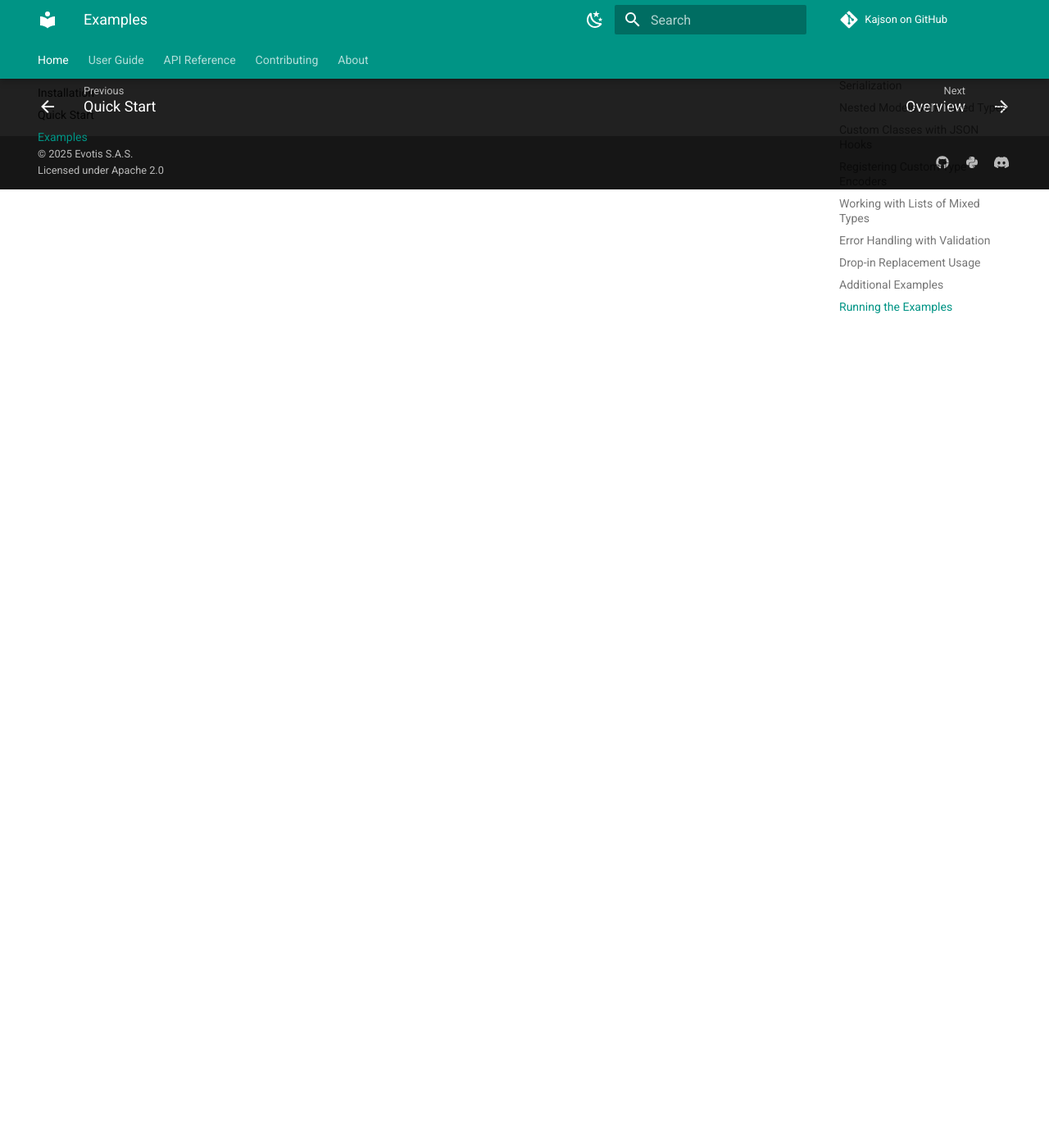
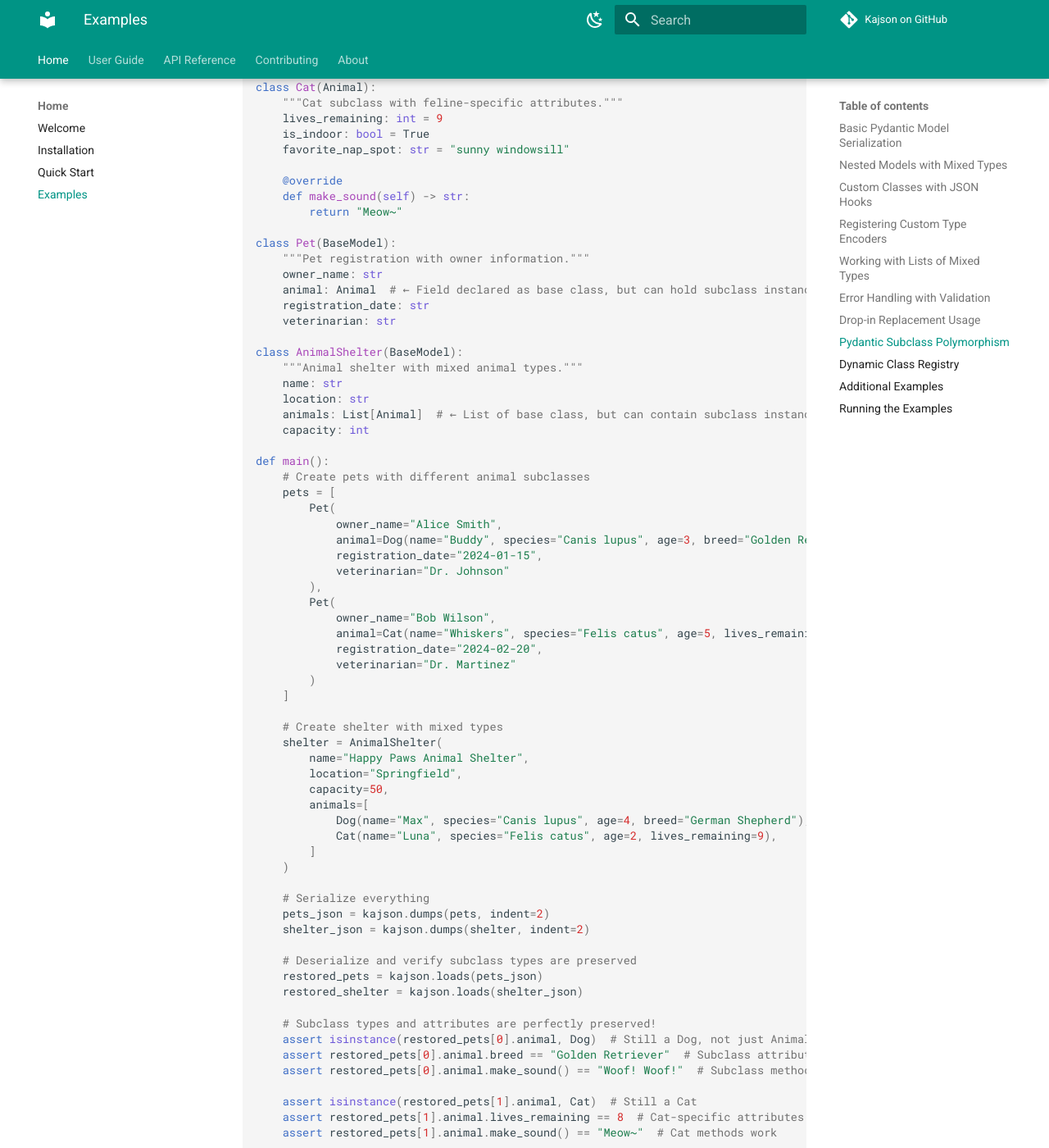
Before and after one commit to Pipelex/kajson, an MkDocs documentation site: the page built from docs/pages/examples/index.md, in a window 1280 px wide and 1400 px high, scrolled down 6657 px. Shown: the whole window at 82% size. Built offline with MkDocs 1.6.1 and Material for MkDocs 9.7.7, drawn with Linux system fonts in a browser that asks for light colours; comment, search, counter and statistics services are not loaded; some of the changed text lies outside the part shown.

Commit message:
Test & docs for class polymorphism

````diff
--- a/docs/pages/examples/index.md
+++ b/docs/pages/examples/index.md
@@ -293,6 +293,168 @@ if __name__ == "__main__":
     main()
 ```
 
+## Pydantic Subclass Polymorphism
+
+**Source:** [`ex_15_pydantic_subclass_polymorphism.py`](https://github.com/PipelexLab/kajson/blob/main/examples/ex_15_pydantic_subclass_polymorphism.py)
+
+Demonstrates Kajson's powerful ability to preserve exact subclass types during serialization, even when fields are declared with base class types. This is perfect for polymorphic APIs, plugin architectures, and complex data modeling.
+
+```python
+from typing import List
+from typing_extensions import override
+from pydantic import BaseModel, Field
+from kajson import kajson, kajson_manager
+
+class Animal(BaseModel):
+    """Base animal class with common attributes."""
+    name: str
+    species: str
+    age: int
+
+    def make_sound(self) -> str:
+        return "Some generic animal sound"
+
+class Dog(Animal):
+    """Dog subclass with breed-specific attributes."""
+    breed: str
+    is_good_boy: bool = True
+    favorite_toy: str = "tennis ball"
+
+    @override
+    def make_sound(self) -> str:
+        return "Woof! Woof!"
+
+class Cat(Animal):
+    """Cat subclass with feline-specific attributes."""
+    lives_remaining: int = 9
+    is_indoor: bool = True
+    favorite_nap_spot: str = "sunny windowsill"
+
+    @override
+    def make_sound(self) -> str:
+        return "Meow~"
+
+class Pet(BaseModel):
+    """Pet registration with owner information."""
+    owner_name: str
+    animal: Animal  # ← Field declared as base class, but can hold subclass instances
+    registration_date: str
+    veterinarian: str
+
+class AnimalShelter(BaseModel):
+    """Animal shelter with mixed animal types."""
+    name: str
+    location: str
+    animals: List[Animal]  # ← List of base class, but can contain subclass instances
+    capacity: int
+
+def main():
+    # Create pets with different animal subclasses
+    pets = [
+        Pet(
+            owner_name="Alice Smith",
+            animal=Dog(name="Buddy", species="Canis lupus", age=3, breed="Golden Retriever"),
+            registration_date="2024-01-15",
+            veterinarian="Dr. Johnson"
+        ),
+        Pet(
+            owner_name="Bob Wilson",
+            animal=Cat(name="Whiskers", species="Felis catus", age=5, lives_remaining=8),
+            registration_date="2024-02-20",
+            veterinarian="Dr. Martinez"
+        )
+    ]
+
+    # Create shelter with mixed types
+    shelter = AnimalShelter(
+        name="Happy Paws Animal Shelter",
+        location="Springfield",
+        capacity=50,
+        animals=[
+            Dog(name="Max", species="Canis lupus", age=4, breed="German Shepherd"),
+            Cat(name="Luna", species="Felis catus", age=2, lives_remaining=9),
+        ]
+    )
+
+    # Serialize everything
+    pets_json = kajson.dumps(pets, indent=2)
+    shelter_json = kajson.dumps(shelter, indent=2)
+
+    # Deserialize and verify subclass types are preserved
+    restored_pets = kajson.loads(pets_json)
+    restored_shelter = kajson.loads(shelter_json)
+
+    # Subclass types and attributes are perfectly preserved!
+    assert isinstance(restored_pets[0].animal, Dog)  # Still a Dog, not just Animal
+    assert restored_pets[0].animal.breed == "Golden Retriever"  # Subclass attributes intact
+    assert restored_pets[0].animal.make_sound() == "Woof! Woof!"  # Subclass methods work
+
+    assert isinstance(restored_pets[1].animal, Cat)  # Still a Cat
+    assert restored_pets[1].animal.lives_remaining == 8  # Cat-specific attributes preserved
+    assert restored_pets[1].animal.make_sound() == "Meow~"  # Cat methods work
+
+    print("🎉 Subclass polymorphism works perfectly!")
+
+if __name__ == "__main__":
+    kajson_manager.KajsonManager()
+    main()
+```
+
+**Key Benefits:**
+- **🎭 Polymorphic APIs** - Base class endpoints that handle multiple subclasses
+- **🗂️ Mixed collections** - Lists of base class containing various subclasses
+- **🏗️ Plugin architectures** - Runtime-loaded implementations of base interfaces
+- **📊 Data modeling** - Complex hierarchies with specialized behaviors
+
+## Dynamic Class Registry
+
+**Source:** [`ex_14_dynamic_class_registry.py`](https://github.com/PipelexLab/kajson/blob/main/examples/ex_14_dynamic_class_registry.py)
+
+Shows when and how to use the class registry for dynamically created classes that aren't available in standard module paths. Essential for distributed systems and runtime class generation.
+
+```python
+from kajson import kajson, kajson_manager
+from kajson.kajson_manager import KajsonManager
+
+def main():
+    # Simulate dynamic class creation (e.g., from network, workflow definition)
+    remote_class_definition = '''
+from pydantic import BaseModel, Field
+
+class RemoteTask(BaseModel):
+    task_id: str
+    name: str
+    priority: int = Field(default=1, ge=1, le=10)
+'''
+
+    # Execute and create the class dynamically
+    remote_namespace = {}
+    exec(remote_class_definition, remote_namespace)
+    RemoteTask = remote_namespace["RemoteTask"]
+
+    # Set module to simulate it's not available locally
+    RemoteTask.__module__ = "remote.distributed.system"
+
+    # Create and serialize
+    task = RemoteTask(task_id="TASK_001", name="Process Data", priority=5)
+    json_str = kajson.dumps(task)
+
+    # Clear local definition (simulate distributed scenario)
+    del remote_namespace["RemoteTask"]
+
+    # Register in class registry for deserialization
+    registry = KajsonManager.get_class_registry()
+    registry.register_class(RemoteTask)
+
+    # Now deserialization works via class registry!
+    restored_task = kajson.loads(json_str)
+    assert restored_task.task_id == "TASK_001"
+
+if __name__ == "__main__":
+    kajson_manager.KajsonManager()
+    main()
+```
+
 ## Additional Examples
 
 The [`examples/`](https://github.com/PipelexLab/kajson/tree/main/examples) directory contains additional examples:
````
Also changed, not shown: README.md (+44 -0 lines), examples/README.md (+1 -0 lines), 2 other files.
